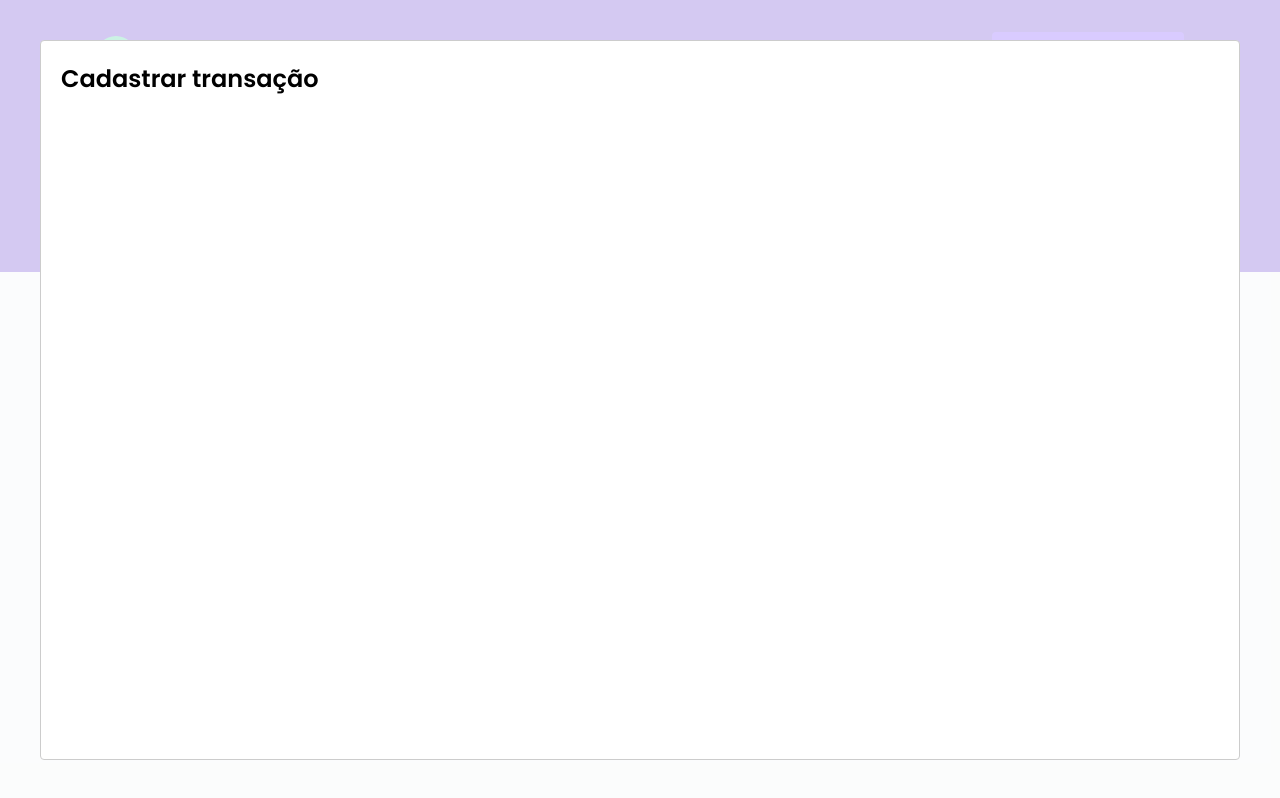
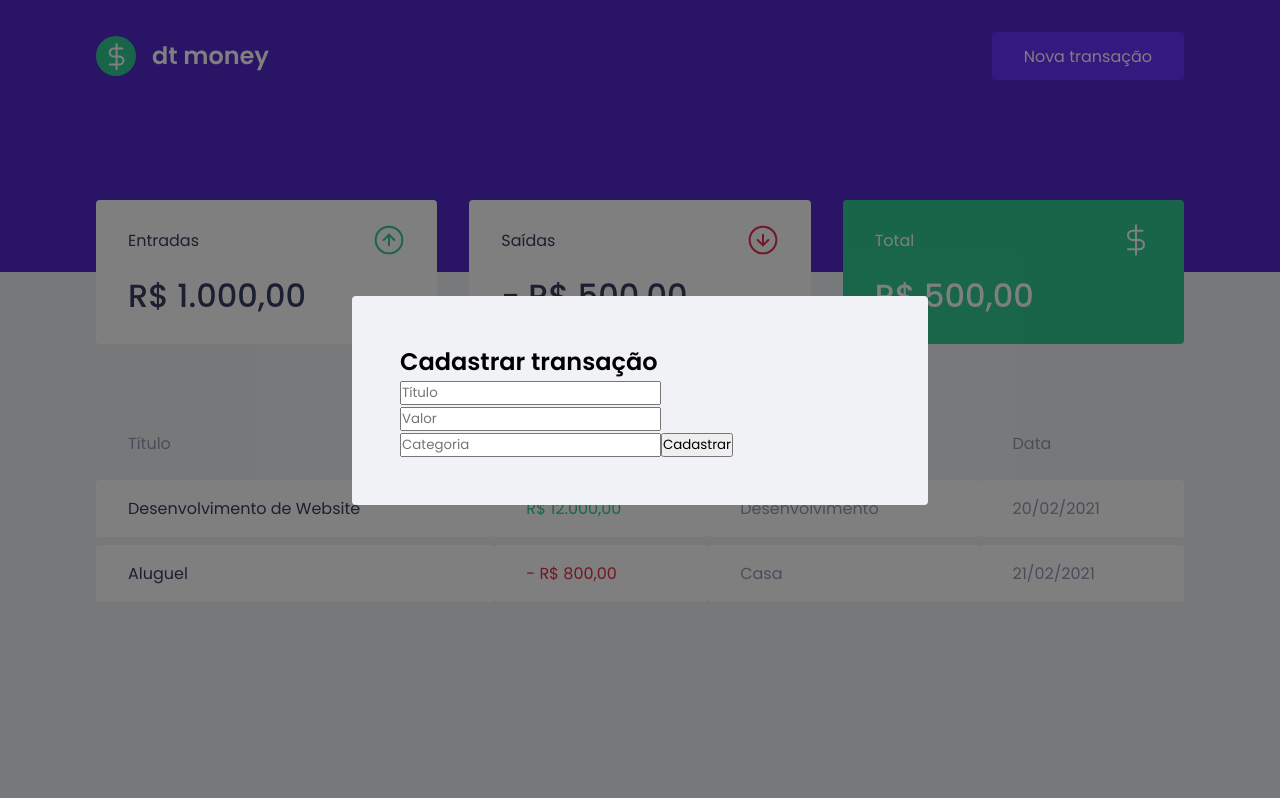
Before and after one commit to brunodsousa/ignite-reactjs-dtmoney, a React (Create React App) app: page / in a window 1280 px wide. Both pictures are taken after a click on the button "Nova transação". Built offline with nearby package versions, Linux system fonts and the light colour scheme; no server answers; what miragejs would draw is missing.

Commit message:
Estrutura do formulário

```diff
--- a/src/components/NewTransactionModal/index.tsx
+++ b/src/components/NewTransactionModal/index.tsx
@@ -1,5 +1,5 @@
-import { useState } from "react";
 import Modal from "react-modal";
+import { Container } from "./styles";
 
 interface NewTransactionModalProps {
   isOpen: boolean;
@@ -11,8 +11,20 @@
   onRequestClose,
 }: NewTransactionModalProps) {
   return (
-    <Modal isOpen={isOpen} onRequestClose={onRequestClose}>
-      <h2>Cadastrar transação</h2>
+    <Modal
+      isOpen={isOpen}
+      onRequestClose={onRequestClose}
+      overlayClassName="react-modal-overlay"
+      className="react-modal-content"
+    >
+      <Container>
+        <h2>Cadastrar transação</h2>
+
+        <input type="text" placeholder="Título" />
+        <input type="number" placeholder="Valor" />
+        <input type="text" placeholder="Categoria" />
+        <button type="submit">Cadastrar</button>
+      </Container>
     </Modal>
   );
 }
--- a/src/components/NewTransactionModal/styles.ts
+++ b/src/components/NewTransactionModal/styles.ts
@@ -1,3 +1,3 @@
 import styled from "styled-components";
 
-export const Container = styled.div``;
+export const Container = styled.form``;
--- a/src/styles/global.ts
+++ b/src/styles/global.ts
@@ -52,4 +52,28 @@
         opacity: 0.6;
         cursor: not-allowed;
     }
+
+    .react-modal-overlay {
+        background-color: rgba(0, 0, 0, 0.5);
+
+        position: fixed;
+        top: 0;
+        bottom: 0;
+        right: 0;
+        left: 0;
+
+        display: flex;
+        align-items: center;
+        justify-content: center;
+    }
+
+    .react-modal-content {
+        width: 100%;
+        max-width: 576px;
+        padding: 3rem;
+        position: relative;
+
+        background-color: var(--background);
+        border-radius: 0.25rem;
+    }
 `;
```
